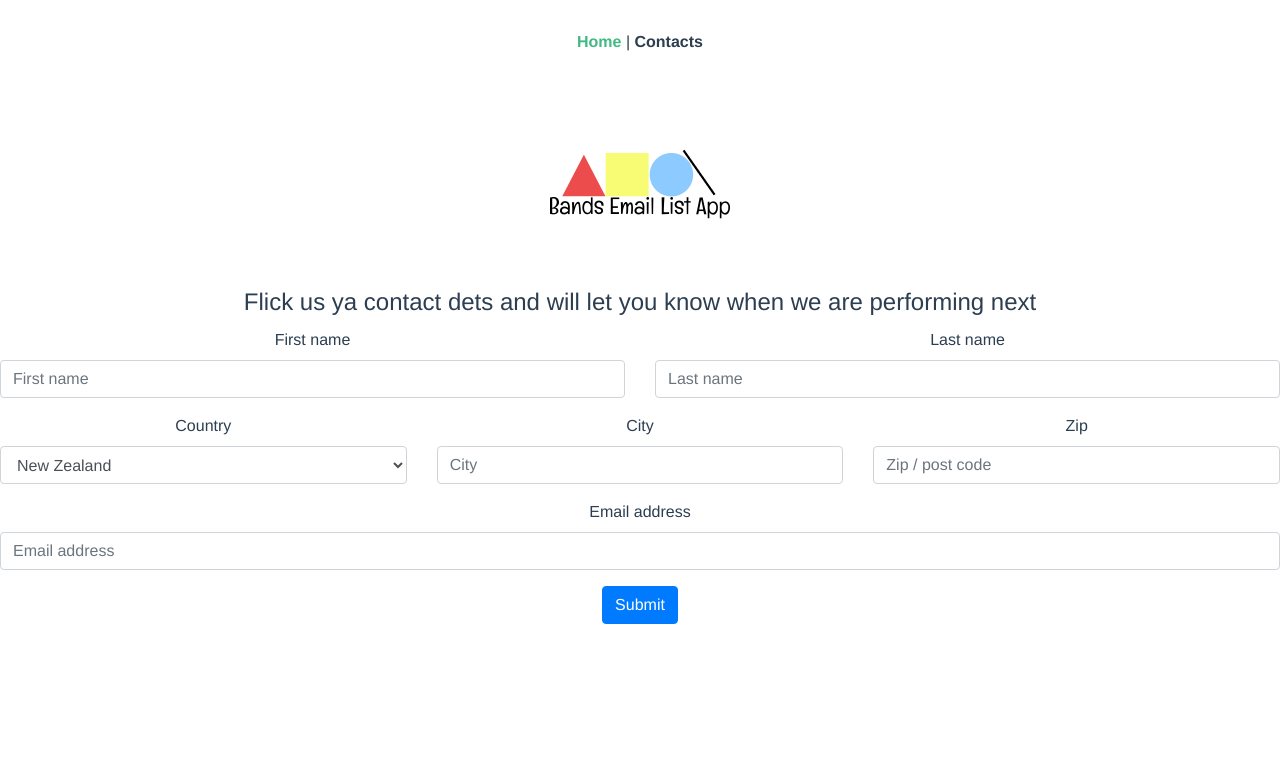
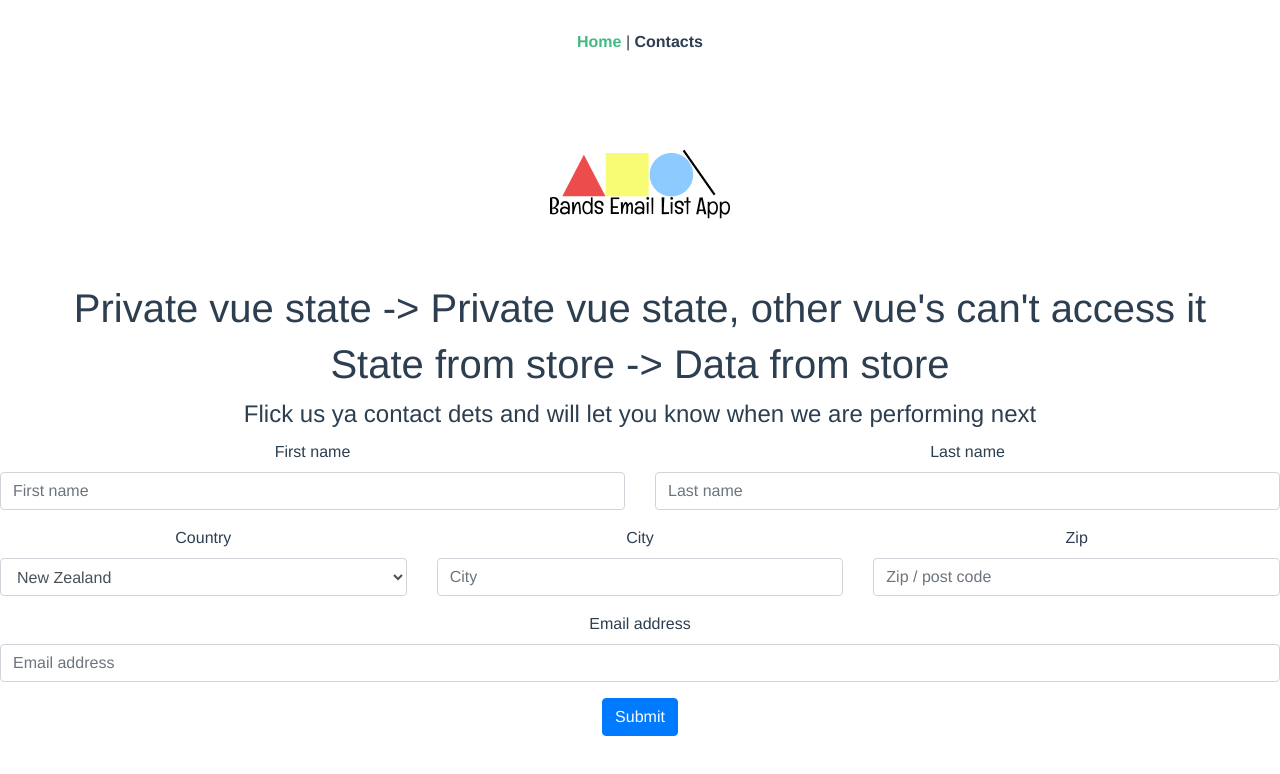
Before and after one commit to johnfitzy/mailing-list-app, a Vue app: page /#/ in a window 1280 px wide. Shown: the top 774 px of the page. Built offline with nearby package versions, Linux system fonts and the light colour scheme.

Commit message:
WIP playing around with store pattern for basic state management

```diff
--- a/src/main.js
+++ b/src/main.js
@@ -9,12 +9,35 @@ router.beforeEach((to, from, next) => {
   next()
 })
 
+/*eslint no-console: ["error", { allow: ["debug"] }] */
+Vue.config.productionTip = false
 
-Vue.config.productionTip = false
-// Vue.use(BootstrapVue)
+var store = {
+  state: {
+    message: 'Data from store'
+  },
+
+  setMessageAction(newValue) {
+    console.debug('This message was called')
+    this.state.message = newValue;
+  },
+
+  clearMessageAction() {
+    this.state.message = '';
+  }
+}
 
 new Vue({
+
   el: '#app',
+
   router,
+
+  data: {
+    privateVueState: "Private vue state, other vue's can't access it",
+    sharedState: store
+  },
+
   render: h => h(App)
+
 }).$mount('#app')
--- a/src/views/Contacts.vue
+++ b/src/views/Contacts.vue
@@ -1,6 +1,8 @@
 <template>
   <div class="contacts">
     <h1>This is the contacts page</h1>
+    <h1>Private vue state -> {{ this.$root.$data.privateVueState }}</h1>
+    <h1>State from store -> {{ this.$root.$data.sharedState.state.message }}</h1>
     <ContactsTable />
   </div>
 </template>
@@ -9,13 +11,21 @@
 
 import ContactsTable from '@/components/ContactsTable';
 
-
+/*eslint no-console: ["error", { allow: ["debug"] }] */
 export default {
   name: 'contacts',
 
   components: {
     ContactsTable
+  },
+
+  created() {
+    console.debug('here ' + this.$root.$data.sharedState.message)
+    this.$root.$data.sharedState.setMessageAction('Fuck off')
+    console.debug('here ' + this.$root.$data.sharedState.message)
   }
+
+
 
 };
 </script>
--- a/src/views/Home.vue
+++ b/src/views/Home.vue
@@ -1,5 +1,7 @@
 <template>
   <div class="home">
+    <h1>Private vue state -> {{ this.$root.$data.privateVueState }}</h1>
+    <h1>State from store -> {{ this.$root.$data.sharedState.state.message }}</h1>
     <ContactsForm/>
   </div>
 </template>
```
